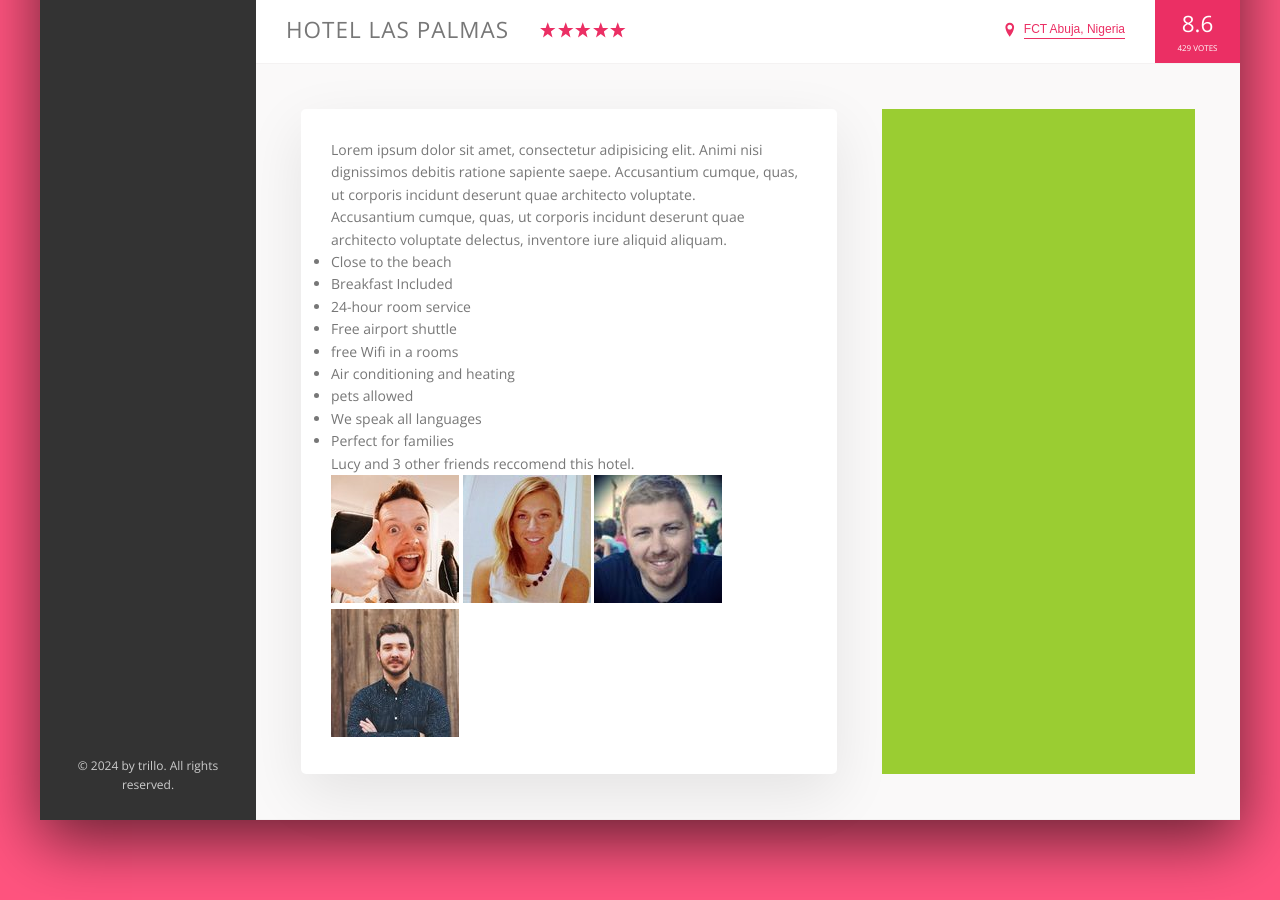
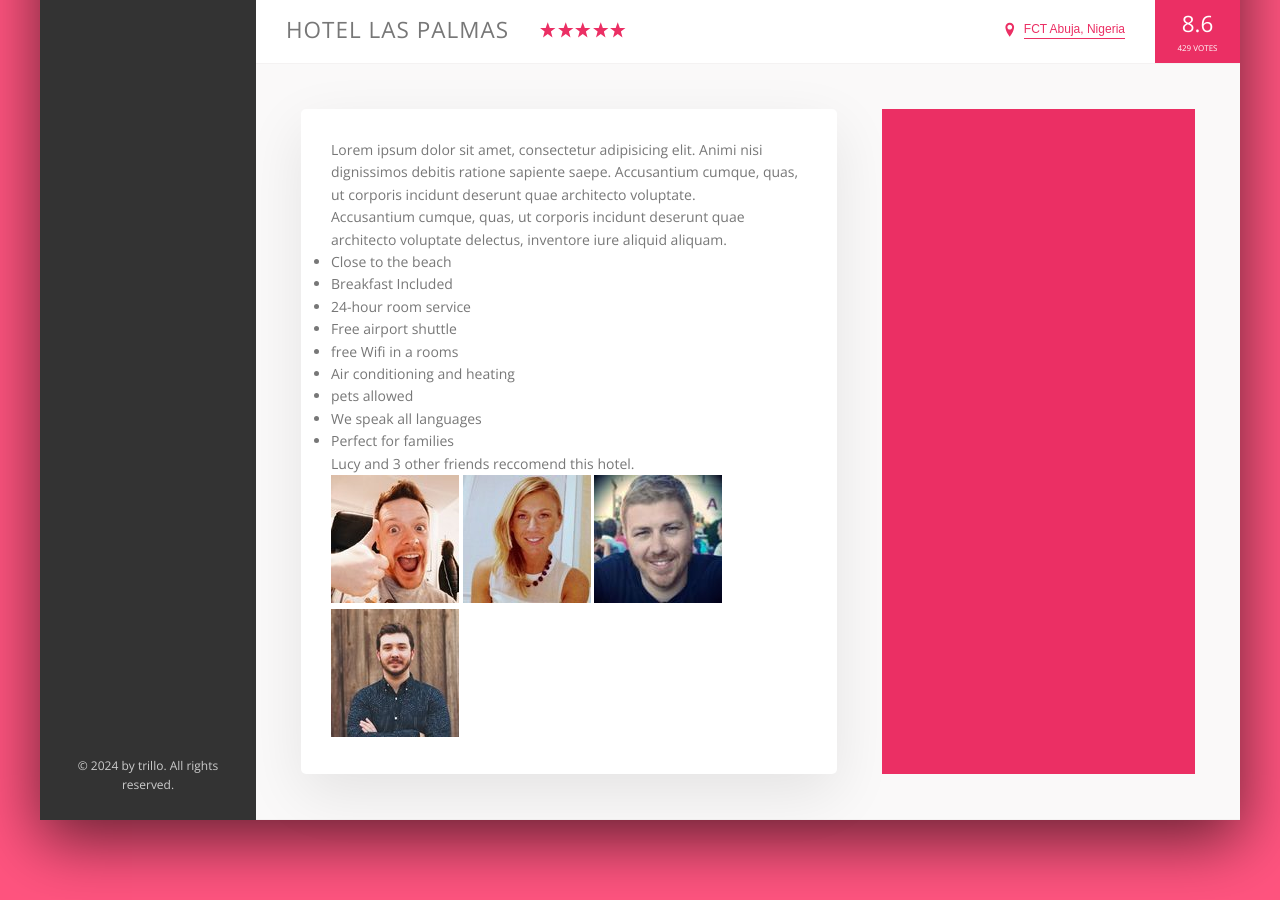
Before and after one commit to thebridge24/Trillo-Project-Hotel, a website: page Trillo/starter/index.html in a window 1280 px wide. Shown: the part 538-1438 px from the top of the page. Drawn offline with nearby package versions, Linux system fonts and the light colour scheme.

Commit message:
changed the template background to pink

```diff
--- a/Trillo/starter/sass/_layout.scss
+++ b/Trillo/starter/sass/_layout.scss
@@ -55,7 +55,7 @@
 }
 
 .user-reviews {
-    background-color: yellowgreen;
+    background-color: var(--color-primary);
     flex: 1;
     display: flex;
 }
```
Also changed, not shown: Trillo/starter/css/style.css.
